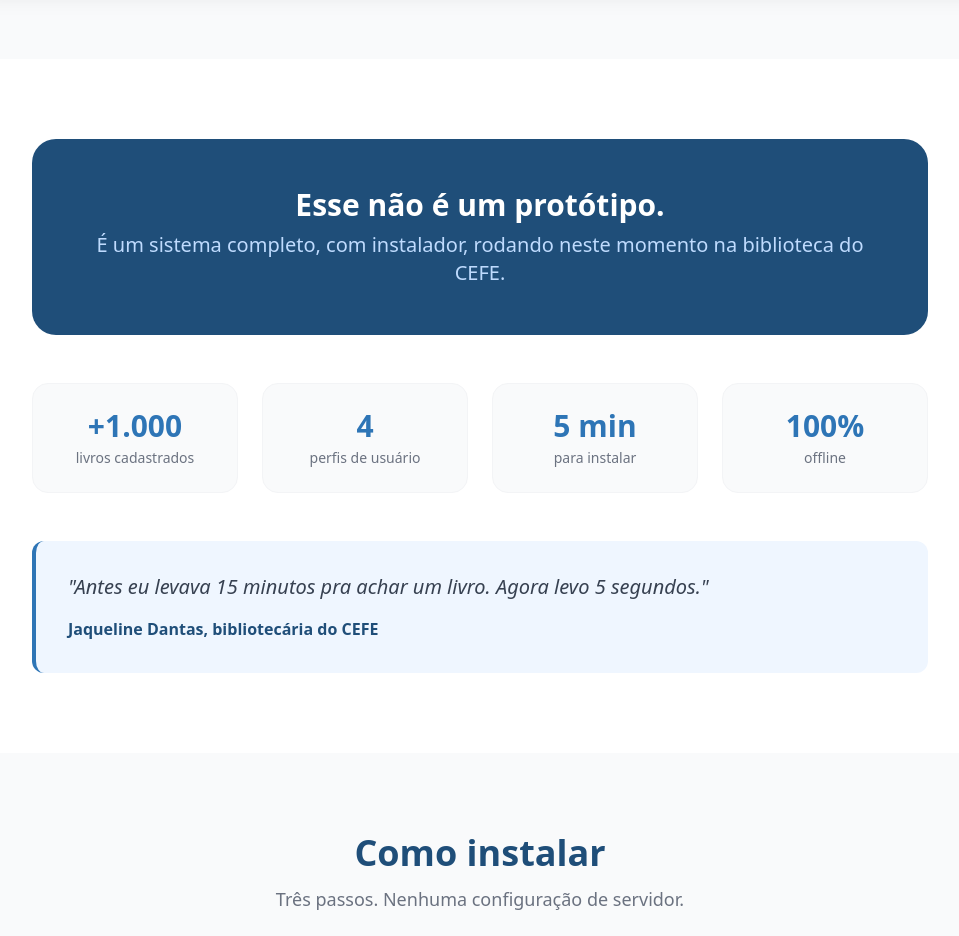
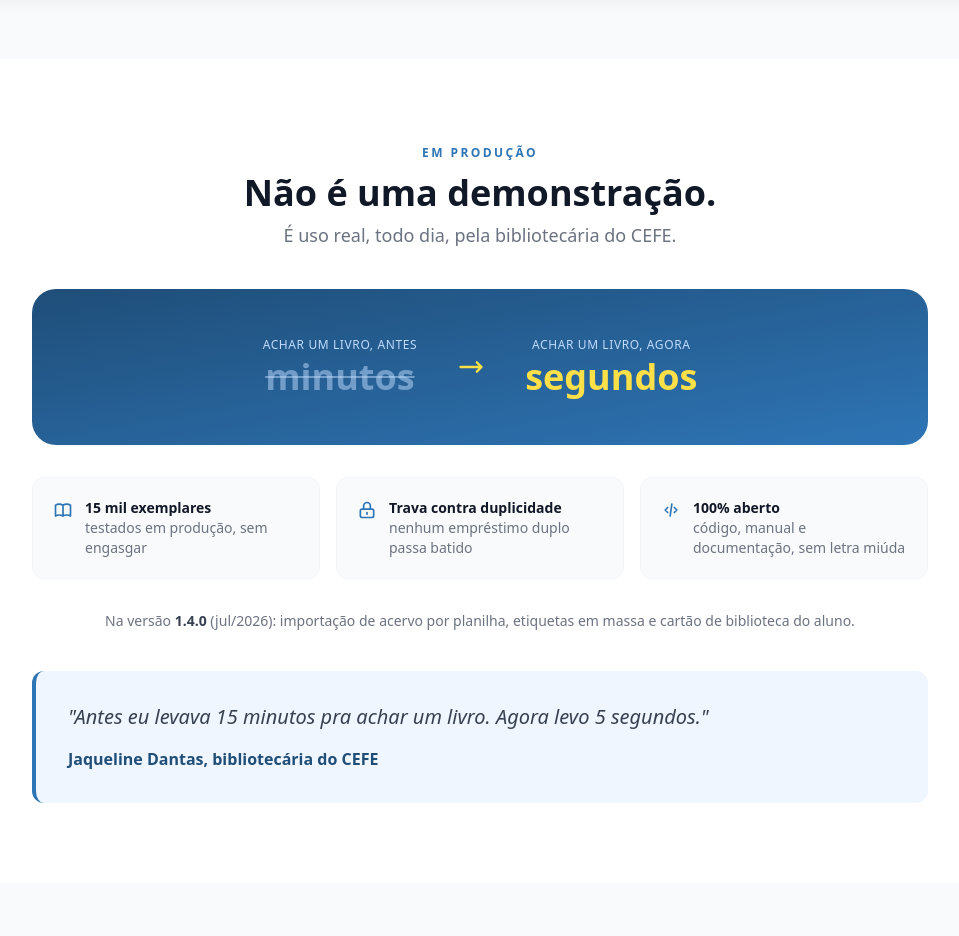
Before and after one commit to marcelin1555/SIGBEF, a React (Vite) app in the folder site/: page / in a window 1280 px wide. Shown: the part 2960-3896 px from the top of the page, without its empty margins (160-1119 px from the left). Built offline with nearby package versions, Linux system fonts and the light colour scheme.

Commit message:
feat(site): redesenha secao Em producao com antes/depois e provas reais

```diff
--- a/site/src/components/Prova.jsx
+++ b/site/src/components/Prova.jsx
@@ -1,31 +1,69 @@
-const metricas = [
-  { valor: '+1.000', label: 'livros cadastrados' },
-  { valor: '4', label: 'perfis de usuário' },
-  { valor: '5 min', label: 'para instalar' },
-  { valor: '100%', label: 'offline' },
+const provas = [
+  {
+    titulo: '15 mil exemplares',
+    texto: 'testados em produção, sem engasgar',
+    icone: 'M12 6.253v13m0-13C10.832 5.477 9.246 5 7.5 5S4.168 5.477 3 6.253v13C4.168 18.477 5.754 18 7.5 18s3.332.477 4.5 1.253m0-13C13.168 5.477 14.754 5 16.5 5c1.746 0 3.332.477 4.5 1.253v13C19.832 18.477 18.246 18 16.5 18c-1.746 0-3.332.477-4.5 1.253',
+  },
+  {
+    titulo: 'Trava contra duplicidade',
+    texto: 'nenhum empréstimo duplo passa batido',
+    icone: 'M12 15v2m-6 4h12a2 2 0 002-2v-6a2 2 0 00-2-2H6a2 2 0 00-2 2v6a2 2 0 002 2zm10-10V7a4 4 0 00-8 0v4h8z',
+  },
+  {
+    titulo: '100% aberto',
+    texto: 'código, manual e documentação, sem letra miúda',
+    icone: 'M8 9l-3 3 3 3m8-6l3 3-3 3M13 5l-2 14',
+  },
 ]
 
 export default function Prova() {
   return (
     <section className="py-20 px-4 bg-white">
       <div className="max-w-4xl mx-auto">
-        <div className="bg-[#1F4E79] text-white rounded-3xl p-8 sm:p-12 mb-12 text-center">
-          <p className="text-2xl sm:text-3xl font-bold leading-snug mb-2">
-            Esse não é um protótipo.
-          </p>
-          <p className="text-blue-200 text-lg sm:text-xl">
-            É um sistema completo, com instalador, rodando neste momento na biblioteca do CEFE.
+        <div className="text-center mb-10">
+          <span className="inline-block text-xs font-bold tracking-[0.2em] text-[#2E75B6] uppercase mb-3">
+            Em produção
+          </span>
+          <h2 className="text-2xl sm:text-4xl font-bold text-gray-900 leading-snug">
+            Não é uma demonstração.
+          </h2>
+          <p className="text-gray-500 text-lg mt-2">
+            É uso real, todo dia, pela bibliotecária do CEFE.
           </p>
         </div>
 
-        <div className="grid sm:grid-cols-2 lg:grid-cols-4 gap-6 mb-12">
-          {metricas.map((m) => (
-            <div key={m.label} className="text-center bg-gray-50 rounded-2xl p-6 border border-gray-100">
-              <div className="text-3xl font-bold text-[#2E75B6] mb-1">{m.valor}</div>
-              <div className="text-gray-500 text-sm">{m.label}</div>
+        <div className="bg-gradient-to-br from-[#1F4E79] to-[#2E75B6] text-white rounded-3xl p-8 sm:p-12 mb-8 flex flex-col sm:flex-row items-center justify-center gap-5 sm:gap-10 text-center">
+          <div>
+            <div className="text-xs uppercase tracking-wider text-blue-200 mb-1">achar um livro, antes</div>
+            <div className="text-3xl sm:text-4xl font-bold text-blue-200/50 line-through decoration-2">minutos</div>
+          </div>
+          <svg className="w-7 h-7 text-yellow-300 rotate-90 sm:rotate-0 shrink-0" fill="none" stroke="currentColor" viewBox="0 0 24 24">
+            <path strokeLinecap="round" strokeLinejoin="round" strokeWidth={2} d="M17 8l4 4m0 0l-4 4m4-4H3" />
+          </svg>
+          <div>
+            <div className="text-xs uppercase tracking-wider text-blue-200 mb-1">achar um livro, agora</div>
+            <div className="text-3xl sm:text-4xl font-bold text-yellow-300">segundos</div>
+          </div>
+        </div>
+
+        <div className="grid sm:grid-cols-3 gap-4 mb-8">
+          {provas.map((p) => (
+            <div key={p.titulo} className="flex items-start gap-3 bg-gray-50 rounded-xl p-5 border border-gray-100">
+              <svg className="w-5 h-5 text-[#2E75B6] shrink-0 mt-0.5" fill="none" stroke="currentColor" viewBox="0 0 24 24">
+                <path strokeLinecap="round" strokeLinejoin="round" strokeWidth={2} d={p.icone} />
+              </svg>
+              <div>
+                <div className="font-bold text-gray-900 text-sm">{p.titulo}</div>
+                <div className="text-gray-500 text-sm">{p.texto}</div>
+              </div>
             </div>
           ))}
         </div>
+
+        <p className="text-center text-gray-500 text-sm mb-10">
+          Na versão <span className="font-semibold text-gray-700">1.4.0</span> (jul/2026): importação de
+          acervo por planilha, etiquetas em massa e cartão de biblioteca do aluno.
+        </p>
 
         <figure className="bg-blue-50 border-l-4 border-[#2E75B6] rounded-xl p-6 sm:p-8">
           <blockquote className="text-gray-700 text-lg sm:text-xl italic leading-relaxed mb-4">
```
